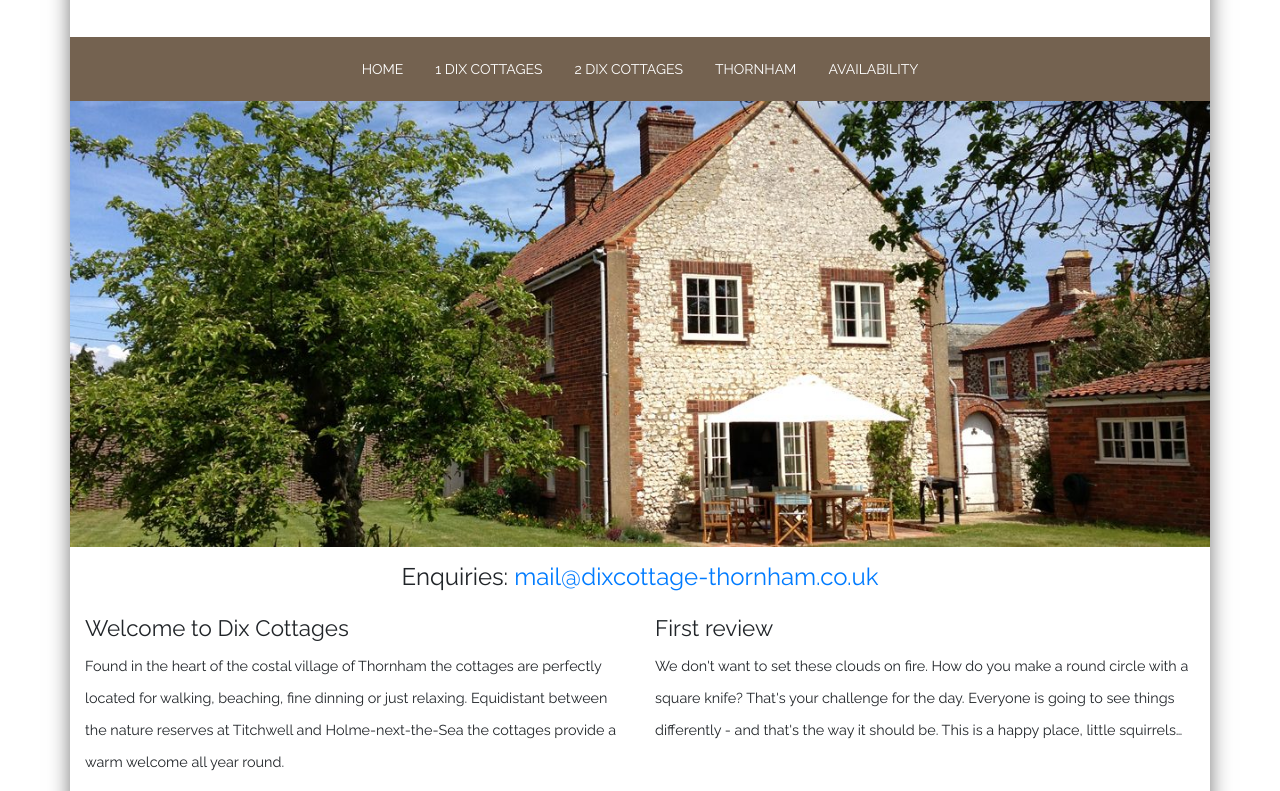
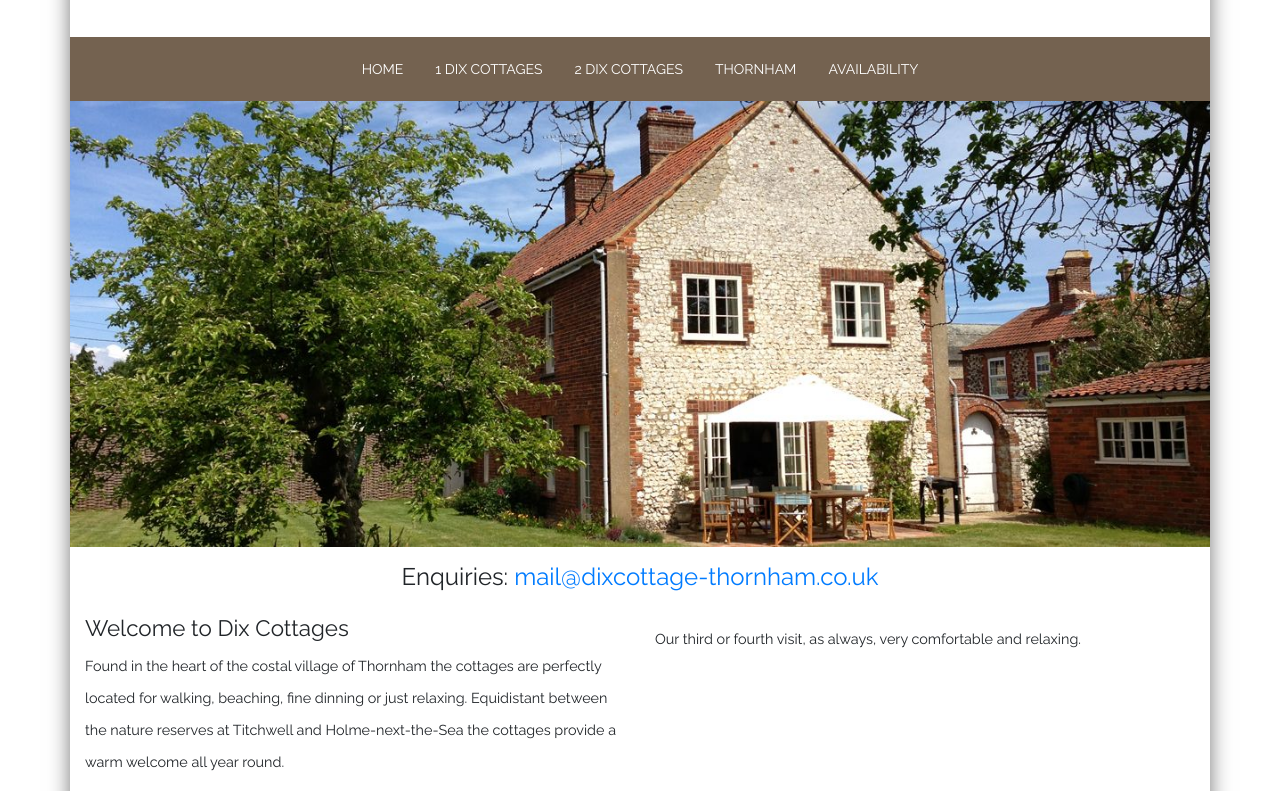
Before and after one commit to littlefinger42/dixcottages-thornham, a Gatsby site: page / in a window 1280 px wide. Shown: the part 158-949 px from the top of the page. Built offline with nearby package versions, Linux system fonts and the light colour scheme; Gatsby itself is replaced by a stand-in of ours; a web font is replaced by a local one.

Commit message:
Update Reviews “first-review”

```diff
--- a/static/reviews/first-review.md
+++ b/static/reviews/first-review.md
@@ -1,13 +1,5 @@
 ---
 date: 2019-03-21T11:51:59.247Z
-title: First review
+author: 'Steve and Jean, Nottingham'
 ---
-We don't want to set these clouds on fire. How do you make a round circle with a square knife? That's your challenge for the day. Everyone is going to see things differently - and that's the way it should be. This is a happy place, little squirrels live here and play.
-
-
-
-In your imagination you can go anywhere you want. Let all these things just sort of happen. Don't forget to tell these special people in your life just how special they are to you. The light is your friend. Preserve it.
-
-
-
-There he comes. Take your time. Speed will come later. Use what happens naturally, don't fight it. This is truly an almighty mountain.
+Our third or fourth visit, as always, very comfortable and relaxing.
```
